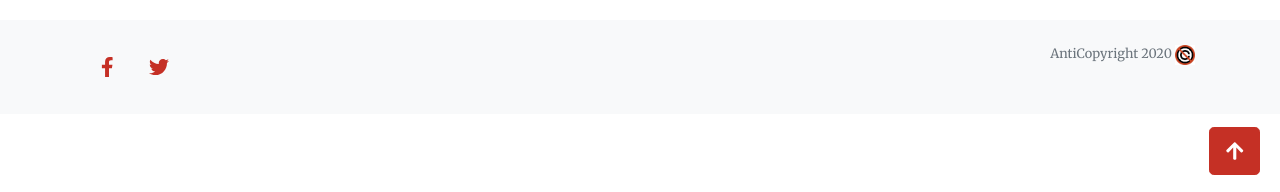
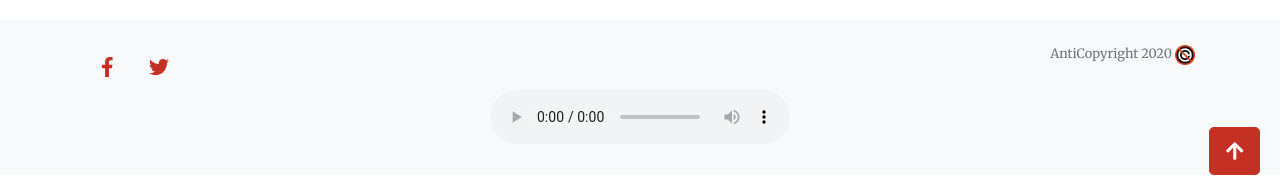
Before and after one commit to colibreradio/colibreradiotest, a Jekyll site: the page built from music.markdown, in a window 1280 px wide and 900 px high, scrolled down 100 px. Shown: the part 705-897 px from the top of the window. Built offline with Jekyll 4.4.1, drawn with Linux system fonts in a browser that asks for light colours; nearby versions of some CDN libraries.

Commit message:
Update footer.html

```diff
--- a/_includes/footer.html
+++ b/_includes/footer.html
@@ -15,7 +15,7 @@
                 <img src="{{site.baseurl}}/assets/img/copy.jpg" style="height: 20px;" />
             </div>
         </div>
-        <!-- <audio id="player" controls></audio> -->
+        <audio id="player" controls></audio>
     </div>
   </div>
 <!-- Bootstrap core JS-->
@@ -28,10 +28,10 @@
 <script src="{{site.baseurl}}/js/scripts.js"></script>
 
 
-<!--
+
 <script type="text/javascript">
 $(document).ready(function() {
-    var streamURL = "http://s47.myradiostream.com:9194/;";
+    var streamURL = "https://securestreams6.autopo.st:2253/;";
     var player = document.getElementById("player");
     player.addEventListener("play", function () {
         $("#player").append('<source id="source" src="' + streamURL + '" type="audio/mpeg">');
@@ -40,7 +40,7 @@ $(document).ready(function() {
         });
     });
 });
-</script> -->
+</script>
 
 </body>
 
```
